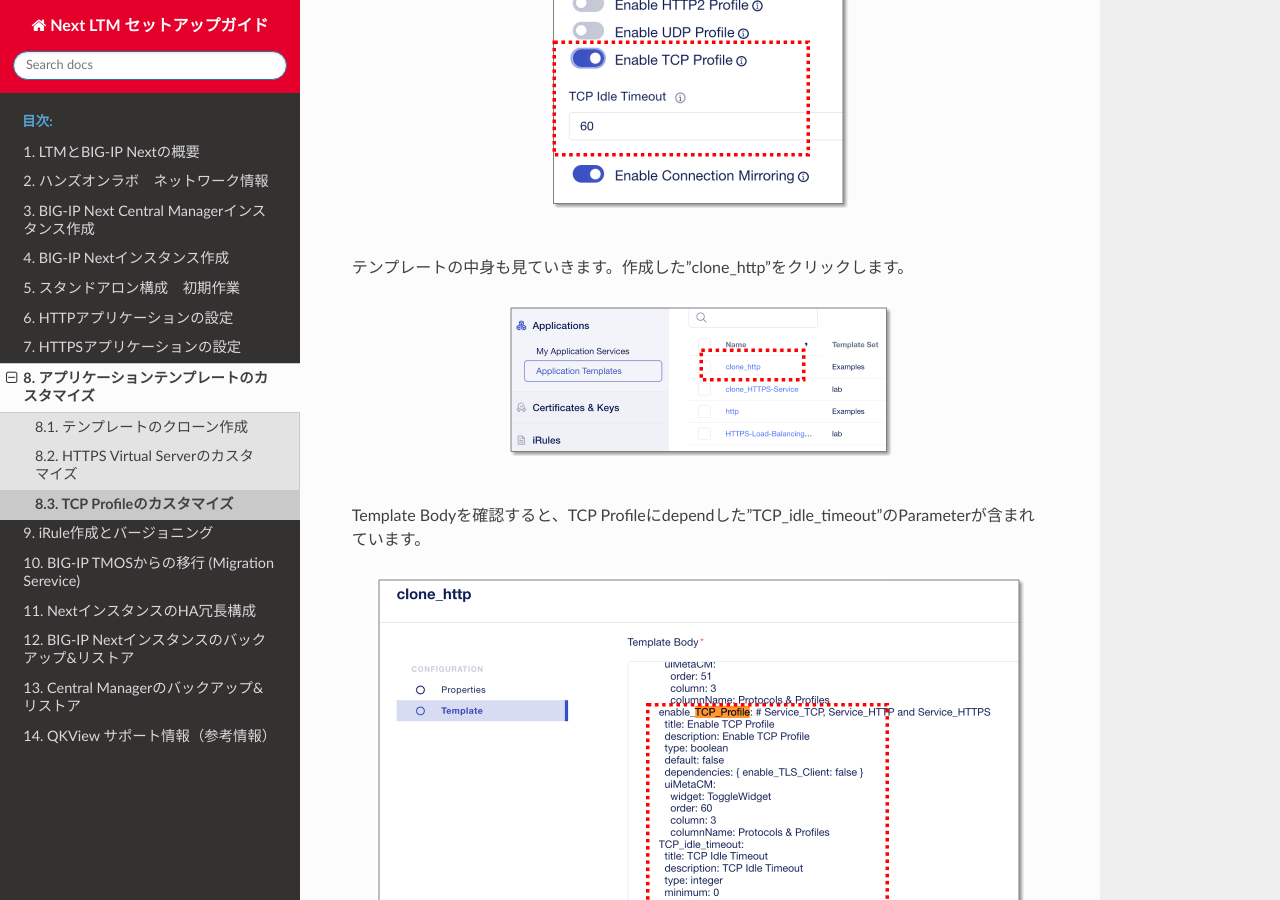
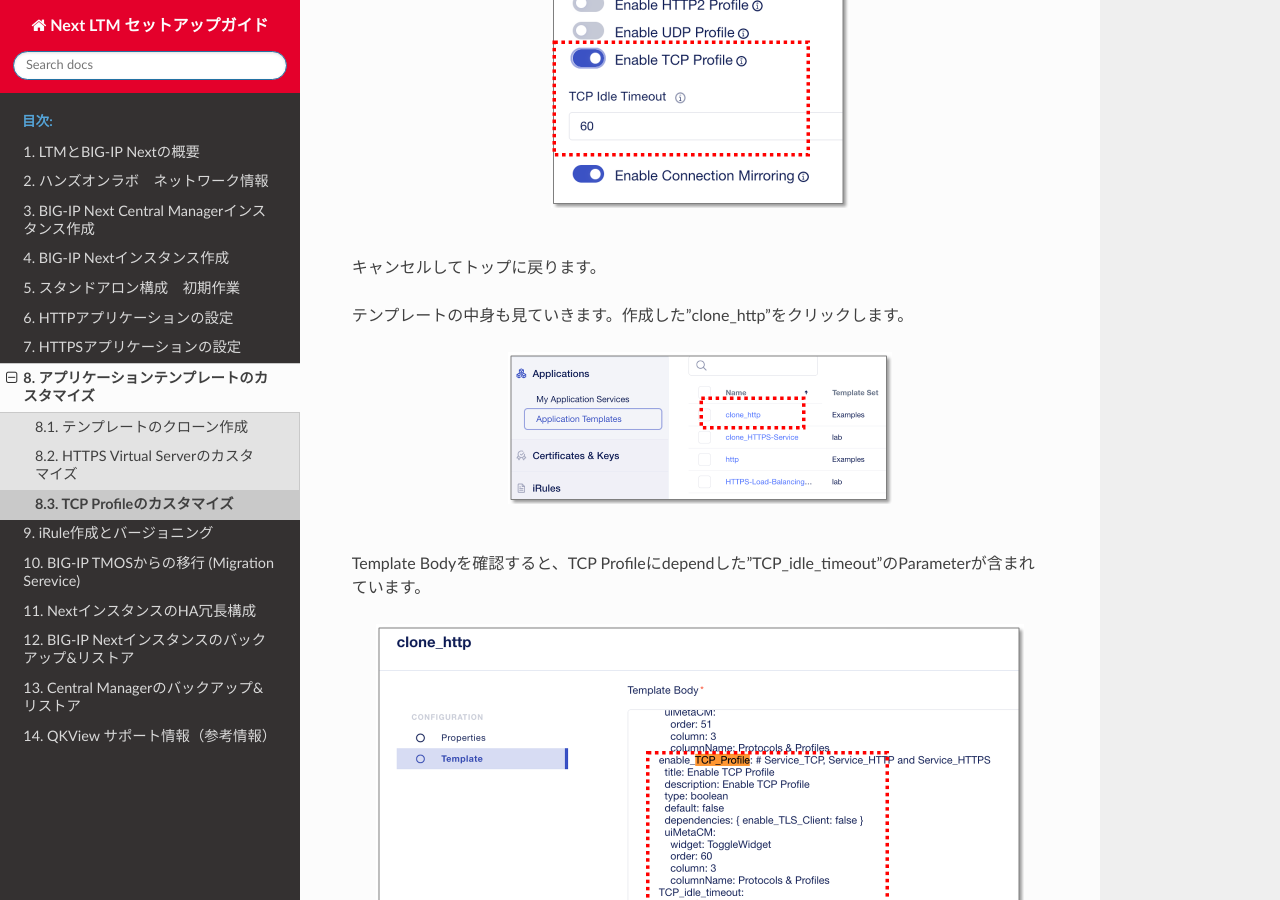
Before and after one commit to BeF5/f5j-easy-setup-next-ltm, a Sphinx documentation site: the page built from docs/content08/module03/module03.rst, in a window 1280 px wide and 900 px high, scrolled down 1117 px. Built offline with Sphinx 7.4.7 and the Read the Docs theme 2.0.0, drawn with Linux system fonts in a browser that asks for light colours.

Commit message:
Update module03.rst

```diff
--- a/docs/content08/module03/module03.rst
+++ b/docs/content08/module03/module03.rst
@@ -30,6 +30,8 @@ TCP Profileをカスタマイズし、設定項目を追加します。
    :align: center
 
 |
+キャンセルしてトップに戻ります。
+
 テンプレートの中身も見ていきます。作成した”clone_http”をクリックします。
 
 .. figure:: images/c8-m3-4.png
```
